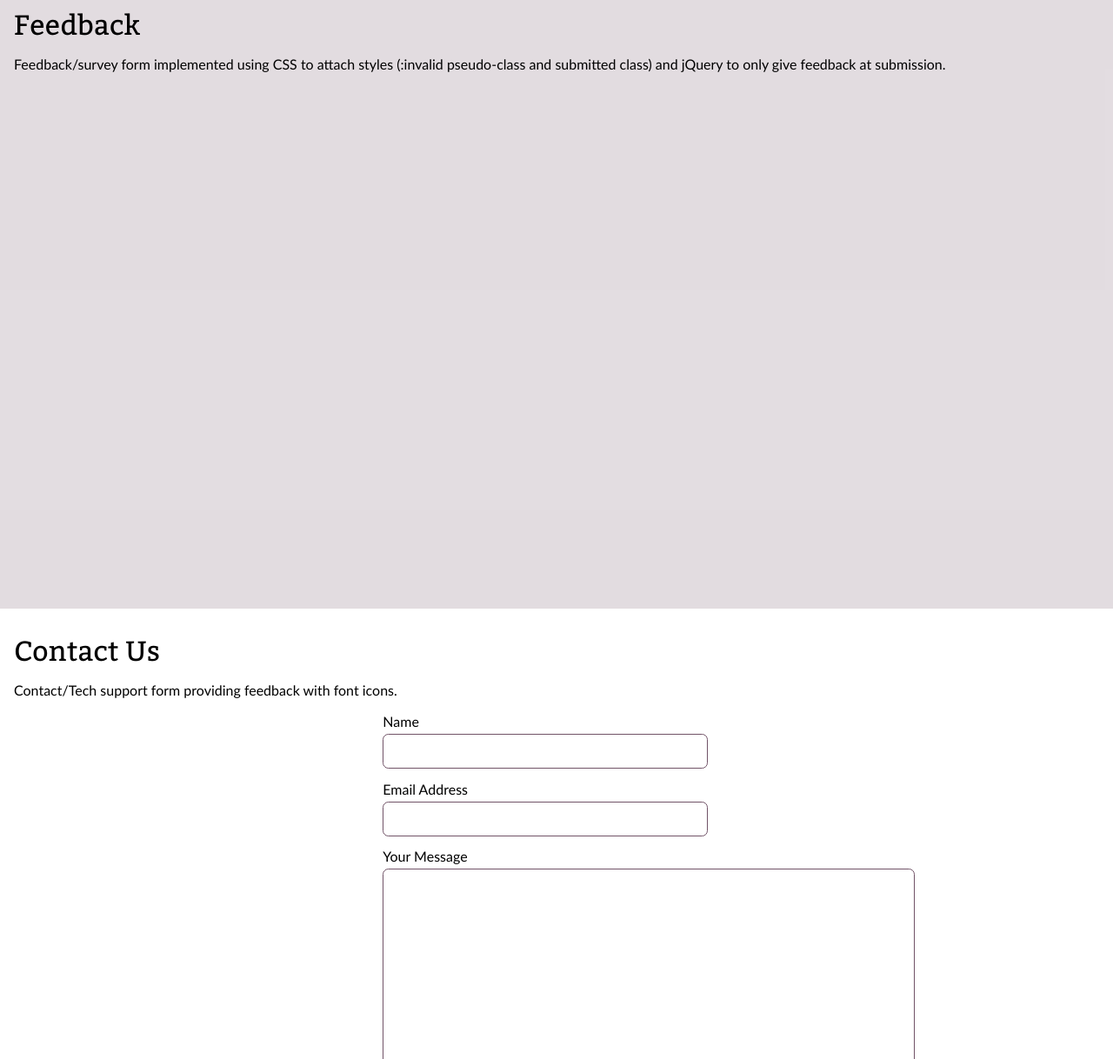
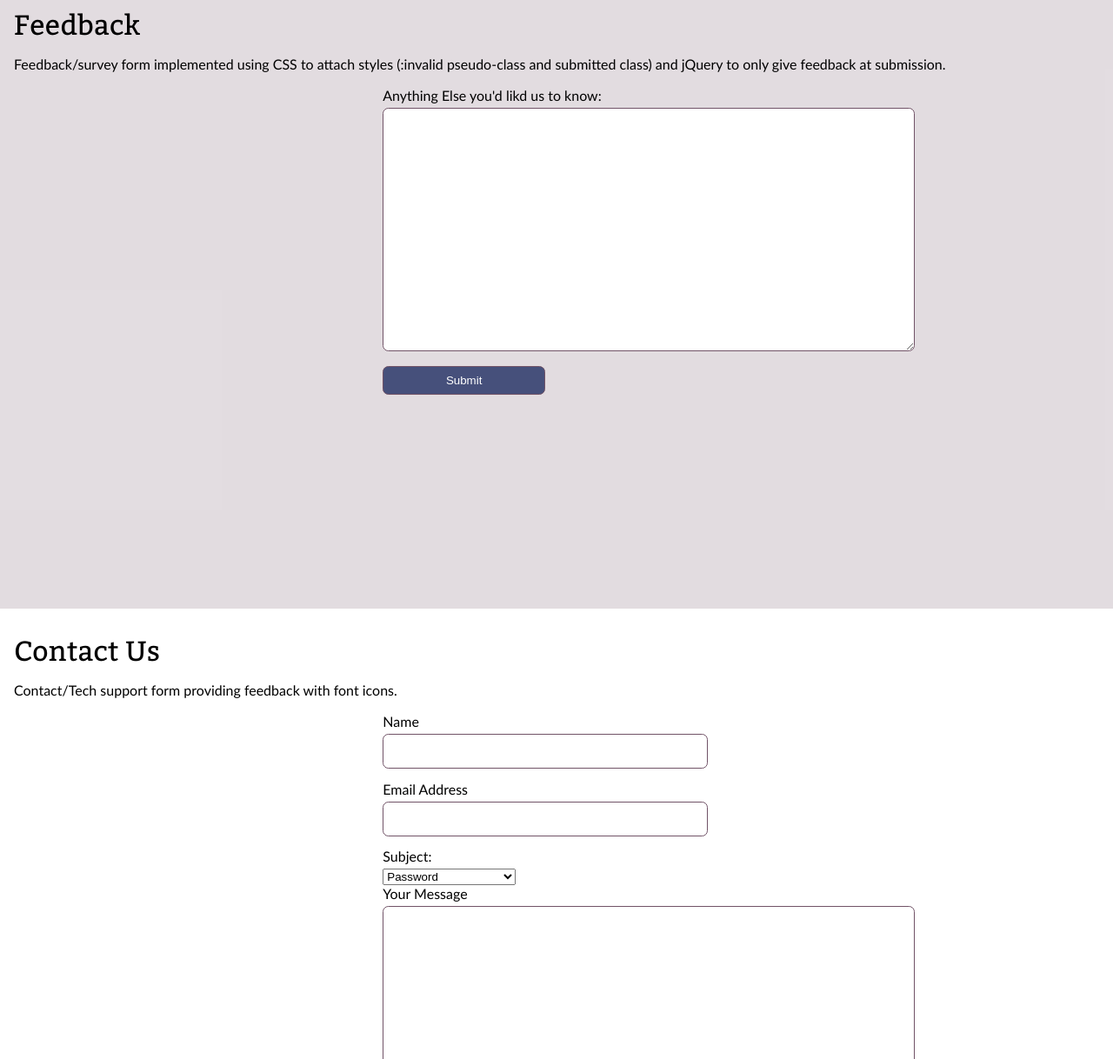
Before and after one commit to spaetsch/funforms, a website: page dev/index.html in a window 1280 px wide. Shown: the part 1700-2918 px from the top of the page at 87% size. Drawn offline with nearby package versions, Linux system fonts and the light colour scheme; files whose address does not match are found by name.

Commit message:
Skeleton of Contact form in place

```diff
--- a/dev/index.html
+++ b/dev/index.html
@@ -19,17 +19,22 @@
       <li><a href="#section5">Login/Signup</a></li>
     </ul>
   </nav>
+
   <section id="home" class="hero">
     <h1>Fun</h1>
     <h1>with</h1>
     <h1>Forms</h1>
   </section>
+
   <section id="section1" class="stripe">
     <h1>Search</h1>
     <p>Advanced search forms using only HTML5 attributes.</p>
     <div class="group">
       <div class="col span_2_of_6">
-        <p>placeholder</p>
+<!-- search field + button
+location: radius + name
+available online checkbox
+dropdown for language -->
       <div>
     </div>
   </section>
@@ -37,6 +42,20 @@
   <section id="section2" class="stripe">
     <h1>Feedback</h1>
     <p>Feedback/survey form implemented using CSS to attach styles (:invalid pseudo-class and submitted class) and jQuery to only give feedback at submission.</p>
+    <div class="group">
+      <div class="col span_2_of_6"></div>
+      <form class="col span_3_of_6">
+
+<!--Survey question 1
+Survey question 2
+Rate us: radio-->
+
+        <label for="contact-msg-input">Anything Else you'd likd us to know:</label>
+        <textarea id="contact-msg" name="contact-msg-input" required autocomplete="off" ></textarea>
+        <button formnovalidate type="submit" id="contact-button">Submit</button>
+      </form>
+
+    </div>
   </section>
 
   <section id="section3" class="stripe">
@@ -49,6 +68,14 @@
         <input type="text" id="contactname" name="contactname-input" required autocomplete="off" />
         <label for="contact-email-input">Email Address</label>
         <input type="email" id="contact-email" name="contact-email-input" required autocomplete="off" />
+        <label for="subject">Subject:</label>
+        <select name="subject">
+          <option value="password">Password</option>
+          <option value="lost">Lost package</option>
+          <option value="creditcard">Credit Card difficulties</option>
+          <option value="hats">Hats</option>
+        </select>
+
         <label for="contact-msg-input">Your Message</label>
         <textarea id="contact-msg" name="contact-msg-input" required autocomplete="off" ></textarea>
         <button formnovalidate type="submit" id="contact-button">Send Message</button>
```
Also changed, not shown: build/index.html.
